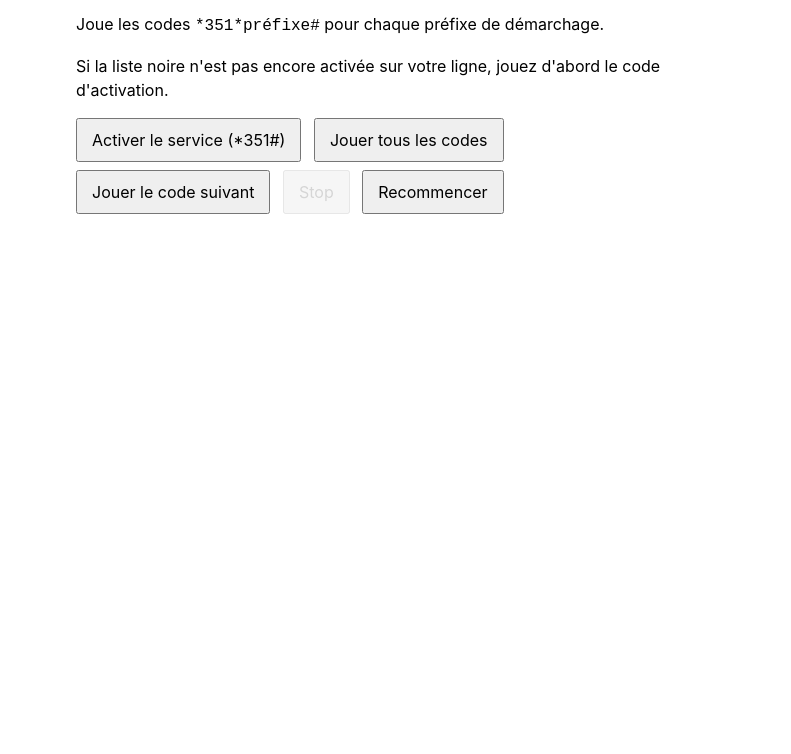
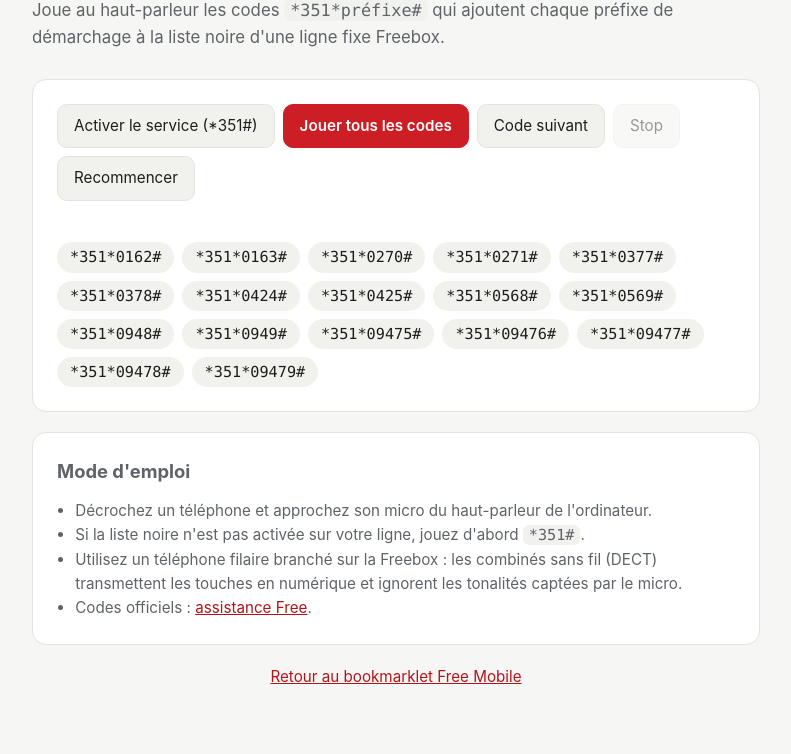
Before and after one commit to jystervinou/free-mobile-filtres-demarchage, a plain HTML site: page dtmf-demo.html in a window 1280 px wide. Shown: the part 97-851 px from the top of the page, without its empty margins (244-1035 px from the left). Before the commit the page ends 800 px from the top, so only its background shows below. Drawn offline with Linux system fonts and the light colour scheme.

Commit message:
Démo DTMF : nouveau design, progression des codes et mode d'emploi

```diff
--- a/dtmf-demo.html
+++ b/dtmf-demo.html
@@ -5,24 +5,72 @@
   <meta name="viewport" content="width=device-width, initial-scale=1.0">
   <title>Générateur DTMF</title>
   <style>
-    body { font: 16px/1.5 -apple-system, BlinkMacSystemFont, "Segoe UI", Roboto, sans-serif; max-width: 640px; margin: 40px auto; padding: 0 16px; }
-    button { font: inherit; padding: 8px 14px; margin: 0 8px 8px 0; cursor: pointer; }
-    button:disabled { cursor: default; opacity: 0.5; }
-    #sequenceDisplay { white-space: pre-line; font-family: ui-monospace, Menlo, monospace; }
-    #current { font-weight: bold; }
+    :root {
+      --bg: #f6f6f4; --card: #ffffff; --text: #1d1d1f; --muted: #5f6368;
+      --border: #e3e3df; --accent: #cd1e25; --chip: #f1f1ee; --link: #b3141b;
+      --done: #2e7d32; --done-bg: #e6f2e7;
+    }
+    @media (prefers-color-scheme: dark) {
+      :root {
+        --bg: #161618; --card: #1f1f22; --text: #ececec; --muted: #a1a1a6;
+        --border: #333338; --chip: #2a2a2e; --link: #ff6b70;
+        --done: #81c784; --done-bg: #1f3322;
+      }
+    }
+    * { box-sizing: border-box; }
+    body { margin: 0; background: var(--bg); color: var(--text); font: 16px/1.6 -apple-system, BlinkMacSystemFont, "Segoe UI", Roboto, Helvetica, Arial, sans-serif; }
+    main { max-width: 760px; margin: 0 auto; padding: 40px 16px 64px; }
+    h1 { font-size: clamp(1.6rem, 4vw, 2.2rem); line-height: 1.2; margin: 0 0 12px; }
+    h2 { font-size: 1.15rem; margin: 0 0 12px; }
+    a { color: var(--link); }
+    code { font-family: ui-monospace, SFMono-Regular, Menlo, monospace; background: var(--chip); padding: 1px 6px; border-radius: 6px; }
+    .lead { color: var(--muted); font-size: 1.05rem; margin: 0 0 28px; }
+    section { background: var(--card); border: 1px solid var(--border); border-radius: 14px; padding: 24px; margin-bottom: 20px; }
+    .controls { display: flex; flex-wrap: wrap; gap: 8px; }
+    button { font: inherit; font-size: 0.95rem; padding: 9px 16px; border-radius: 10px; border: 1px solid var(--border); background: var(--chip); color: var(--text); cursor: pointer; }
+    button:hover:not(:disabled) { border-color: var(--muted); }
+    button:disabled { cursor: default; opacity: 0.45; }
+    button.primary { background: var(--accent); border-color: var(--accent); color: #fff; font-weight: 600; }
+    #current { min-height: 1.6em; margin: 16px 0 0; font-weight: 600; }
+    .codes { list-style: none; padding: 0; margin: 0; display: flex; flex-wrap: wrap; gap: 8px; }
+    .codes li { font-family: ui-monospace, SFMono-Regular, Menlo, monospace; font-size: 0.95rem; background: var(--chip); border: 1px solid transparent; border-radius: 999px; padding: 2px 12px; transition: background .2s, border-color .2s; }
+    .codes li.playing { border-color: var(--accent); color: var(--accent); font-weight: 700; }
+    .codes li.done { background: var(--done-bg); color: var(--done); }
+    .codes li.done::before { content: "✓ "; }
+    .note { color: var(--muted); font-size: 0.95rem; }
+    .note ul { padding-left: 1.2em; margin: 8px 0 0; }
+    footer { text-align: center; color: var(--muted); font-size: 0.95rem; }
   </style>
 </head>
 <body>
+<main>
   <h1>Générateur DTMF</h1>
-  <p>Joue les codes <code>*351*préfixe#</code> pour chaque préfixe de démarchage.</p>
-  <p>Si la liste noire n'est pas encore activée sur votre ligne, jouez d'abord le code d'activation.</p>
-  <button id="activateButton">Activer le service (*351#)</button>
-  <button id="playAllButton">Jouer tous les codes</button>
-  <button id="playNextButton">Jouer le code suivant</button>
-  <button id="stopButton">Stop</button>
-  <button id="resetButton">Recommencer</button>
-  <p id="current"></p>
-  <div id="sequenceDisplay"></div>
+  <p class="lead">Joue au haut-parleur les codes <code>*351*préfixe#</code> qui ajoutent chaque préfixe de démarchage à la liste noire d'une ligne fixe Freebox.</p>
+
+  <section>
+    <div class="controls">
+      <button id="activateButton">Activer le service (*351#)</button>
+      <button id="playAllButton" class="primary">Jouer tous les codes</button>
+      <button id="playNextButton">Code suivant</button>
+      <button id="stopButton">Stop</button>
+      <button id="resetButton">Recommencer</button>
+    </div>
+    <p id="current" role="status"></p>
+    <ul class="codes" id="codes"></ul>
+  </section>
+
+  <section class="note">
+    <h2>Mode d'emploi</h2>
+    <ul>
+      <li>Décrochez un téléphone et approchez son micro du haut-parleur de l'ordinateur.</li>
+      <li>Si la liste noire n'est pas activée sur votre ligne, jouez d'abord <code>*351#</code>.</li>
+      <li>Utilisez un téléphone filaire branché sur la Freebox : les combinés sans fil (DECT) transmettent les touches en numérique et ignorent les tonalités captées par le micro.</li>
+      <li>Codes officiels : <a href="https://assistance.free.fr/articles/telephone-fixe-filtrer-les-appels-entrants-548">assistance Free</a>.</li>
+    </ul>
+  </section>
+
+  <footer><a href="./">Retour au bookmarklet Free Mobile</a></footer>
+</main>
 
   <script>
     const dtmfFrequencies = {
@@ -43,9 +91,13 @@
     const toneGain = 0.35;             // par fréquence : la somme reste < 1, sans écrêtage
     const ramp = 0.005;                // montée/descente pour éviter les clics
 
-    const display = document.getElementById('sequenceDisplay');
     const current = document.getElementById('current');
-    const buttons = document.querySelectorAll('button');
+    const chips = prefixes.map(prefix => {
+      const li = document.createElement('li');
+      li.textContent = `*351*${prefix}#`;
+      document.getElementById('codes').appendChild(li);
+      return li;
+    });
     let audioContext = null;
     let nextIndex = 0;
     let playing = false;
@@ -98,8 +150,13 @@
     async function playCode(index) {
       const code = `*351*${prefixes[index]}#`;
       current.textContent = `Code ${index + 1}/${prefixes.length} : ${code}`;
-      await playSequence(code);
-      display.textContent += code + '\n';
+      chips[index].classList.add('playing');
+      try {
+        await playSequence(code);
+        chips[index].classList.add('done');
+      } finally {
+        chips[index].classList.remove('playing');
+      }
     }
 
     function updateButtons() {
@@ -136,8 +193,7 @@
     document.getElementById('activateButton').addEventListener('click', () => run(async () => {
       current.textContent = 'Activation : *351#';
       await playSequence('*351#');
-      display.textContent += '*351#\n';
-      current.textContent = '';
+      current.textContent = 'Code d\'activation joué.';
     }));
 
     document.getElementById('playNextButton').addEventListener('click', () => run(async () => {
@@ -155,7 +211,7 @@
 
     document.getElementById('resetButton').addEventListener('click', () => {
       nextIndex = 0;
-      display.textContent = '';
+      chips.forEach(li => li.classList.remove('done'));
       current.textContent = '';
       updateButtons();
     });
```
